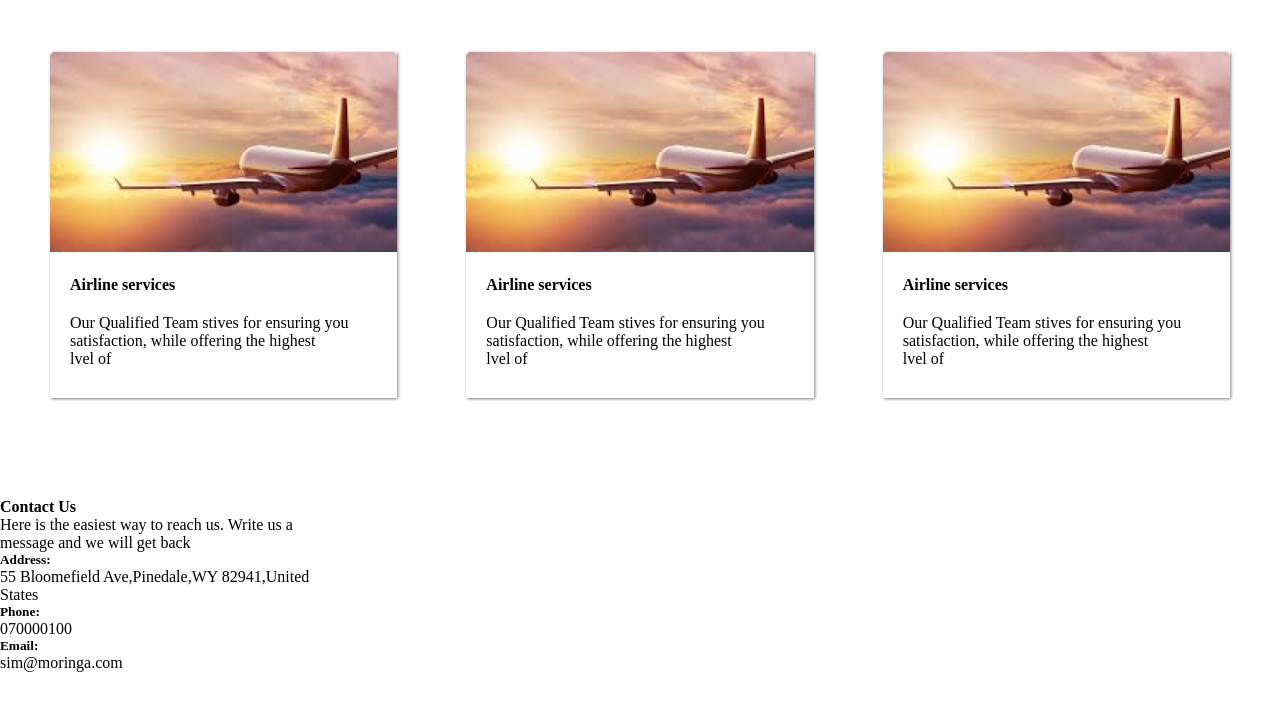
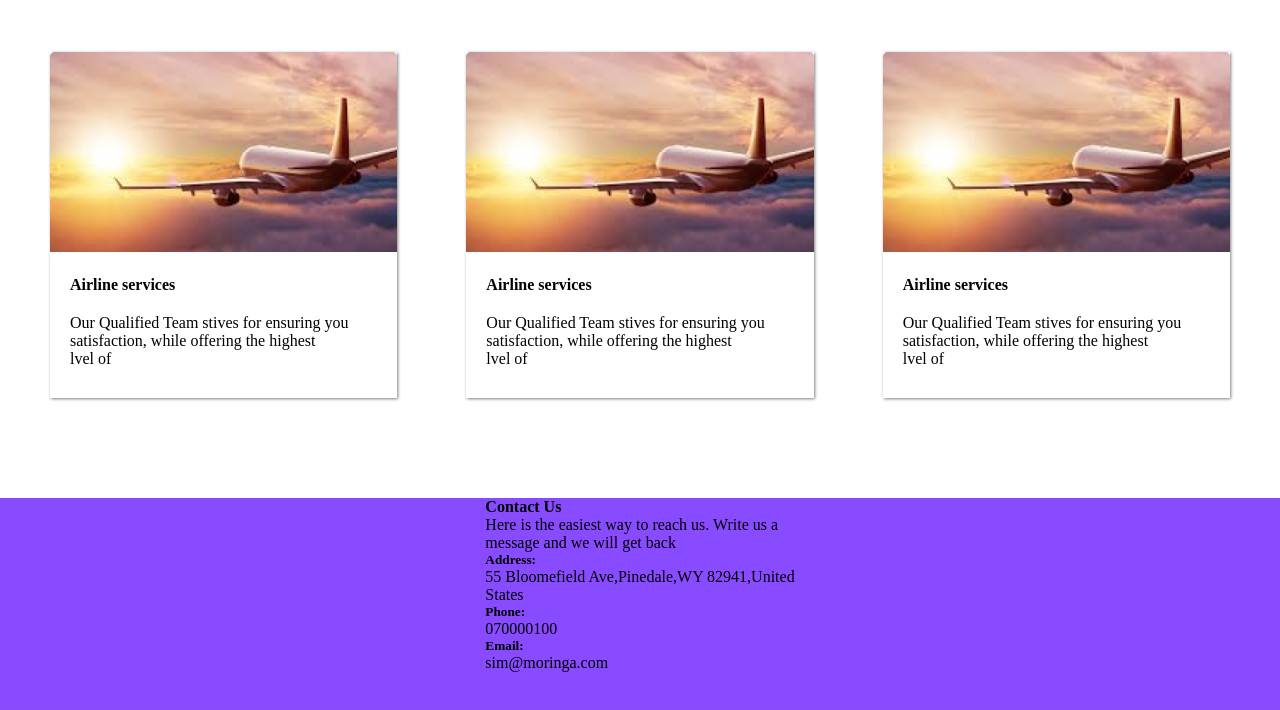
Before and after one commit to EsauKip/pair-programming-1, a plain HTML site: page index.html in a window 1280 px wide. Shown: the part 1844-2554 px from the top of the page. Before the commit the page ends 2516 px from the top, so only its background shows below. Drawn offline with Linux system fonts and the light colour scheme.

Commit message:
add backroung colors change display

```diff
--- a/index.css
+++ b/index.css
@@ -137,3 +137,9 @@ margin: 50px 70px;
     .box1 p{
         margin: 0 20px 30px 20px;
     }
+     .bottom{
+        background-color: rgba(89, 0, 255, 0.705);
+        display: flex;
+        height: 600px;
+        justify-content: space-around;
+    }
```
